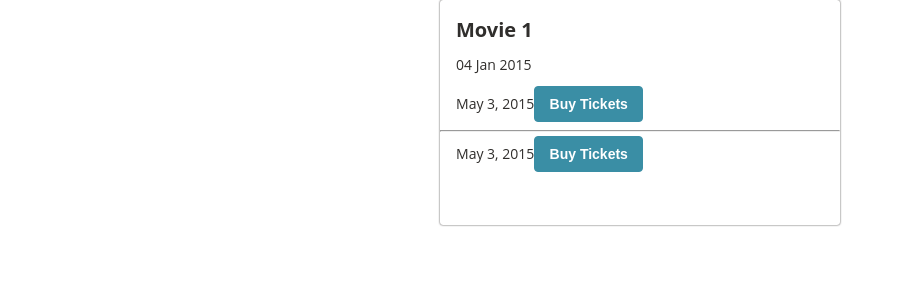
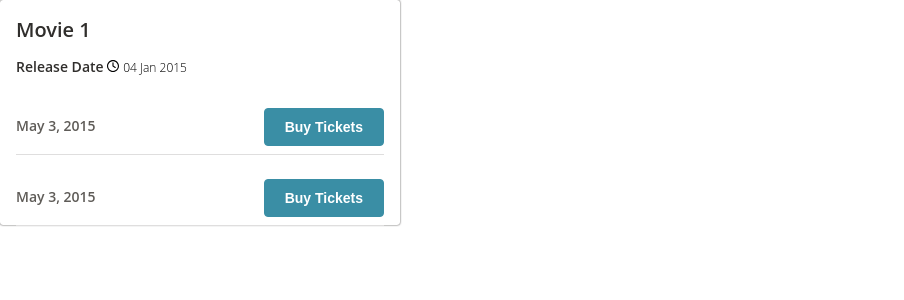
Before and after one commit to ColtonFalkner/enlyte-movie-app, a React (Create React App) app: page / in a window 1280 px wide. Shown: the top 300 px of the page, without its empty margins (0-904 px from the left). Built offline with nearby package versions, Linux system fonts and the light colour scheme.

Commit message:
decided to keep styles in components rather than separate styles folder

```diff
--- a/src/Components/Comparison/ComparisonCard.js
+++ b/src/Components/Comparison/ComparisonCard.js
@@ -1,7 +1,15 @@
 import React from 'react'
 
 const ComparisonCard = () => {
-  return <div></div>
+  return (
+    <div>
+      {/* Three divs
+      1. Title and Analysis component - shared div with space between
+      2. Graph and Sales/Progress Bars - both of these should be components
+      3. Analysis explanation and Updated On - shared div with space-between
+    */}
+    </div>
+  )
 }
 
 export default ComparisonCard
--- a/src/Components/Global.js
+++ b/src/Components/Global.js
@@ -1,7 +1,7 @@
 import { createGlobalStyle } from 'styled-components'
 
 const GlobalStyles = createGlobalStyle`
-@import url('https://fonts.googleapis.com/css2?family=Open+Sans:wght@400;600&display=swap');
+
 
 *,
 *::after,
--- a/src/Components/MovieCard/ClockSVG.js
+++ b/src/Components/MovieCard/ClockSVG.js
@@ -2,9 +2,9 @@ import React from 'react'
 import styled from 'styled-components'
 
 const ClockStyle = styled.div`
-  height: 3rem;
+  height: 4rem;
   width: 3rem;
-  display: inline-flex;
+  display: inline-block;
   padding-top: 0.5rem;
 `
 const Clock = () => {
--- a/src/Components/MovieCard/MovieCard.js
+++ b/src/Components/MovieCard/MovieCard.js
@@ -1,10 +1,10 @@
 import React from 'react'
 import styled from 'styled-components'
-import GlobalStyles from '../Global'
+
+import Clock from './ClockSVG'
 
 const CardBase = styled.div`
-  display: flex;
-  flex-direction: column;
+  display: inline-block;
   position: relative;
   width: 100rem;
   height: 56.25rem;
@@ -14,32 +14,49 @@ const CardBase = styled.div`
   background-color: #fff;
   box-shadow: 0 0 0.5rem #302e2c;
 `
-
-const CardWrapper = styled.div``
-
+const ReleaseDateWrapper = styled.div`
+  display: flex;
+  align-items: center;
+  width: 1rem 2rem;
+`
 const MovieTitle = styled.h1`
   font-size: 5rem;
   padding: 4rem 0 2rem 4rem;
   color: #302e2c;
-  font-weight: semi-bold;
+  font-weight: 600;
 `
 
-const ReleaseDate = styled.p`
+const ReleaseDate = styled.div`
+  display: inline-block;
   font-size: 3.5rem;
-  padding: 1rem 0 2rem 4rem;
+  padding: 1rem 1rem 2rem 4rem;
   color: #302e2c;
-  font-weight: semi-bold;
+  font-weight: 600;
 `
+const ReleasedOn = styled.div`
+  display: inline-block;
+  font-size: 3rem;
+  font-weight: 200;
+`
+
+const TicketWrapper = styled.div`
+  display: flex;
+  align-items: center;
+  justify-content: space-between;
+  margin: 4rem;
+  padding: 2rem 0 2rem 0;
+  border-bottom: 1px solid #dfdede;
+`
+
 const TicketDate = styled.p`
   font-size: 3.5rem;
-  padding: 1rem 0 2rem 4rem;
-  color: #302e2c;
-  font-weight: semi-bold;
+  padding: 1rem 0 2rem 0;
+  color: #5f5c58;
+  font-weight: 600;
 `
 
 const BuyButton = styled.button`
-  width: 109px;
-  height: 36px;
+  padding: 2.5rem 5rem;
   border-radius: 4px;
   border: 1px solid #3a8ea5;
   background-color: #3a8ea5;
@@ -47,29 +64,29 @@ const BuyButton = styled.button`
   font-weight: 600;
   color: #fff;
 `
-
 const MovieCard = (props) => {
   return (
-    <React.Fragment>
-      <GlobalStyles />
+    <>
       <CardBase>
-        <div className='movieTitle'>
-          <MovieTitle>{props.title}</MovieTitle>
-          <ReleaseDate>{props.releaseDate}</ReleaseDate>
-        </div>
-        <div className='purchaseTicket'>
-          <TicketDate>
-            {props.ticketDate}
-            <BuyButton>Buy Tickets</BuyButton>
-          </TicketDate>
-          <hr />
-          <TicketDate>
-            {props.ticketDate}
-            <BuyButton>Buy Tickets</BuyButton>
-          </TicketDate>
-        </div>
+        <MovieTitle>{props.title}</MovieTitle>
+        <ReleaseDateWrapper>
+          <ReleaseDate>
+            Release Date <Clock />
+          </ReleaseDate>
+          <ReleasedOn>{props.releaseDate}</ReleasedOn>
+        </ReleaseDateWrapper>
+
+        <TicketWrapper>
+          <TicketDate>{props.ticketDate}</TicketDate>
+          <BuyButton>Buy Tickets</BuyButton>
+        </TicketWrapper>
+
+        <TicketWrapper>
+          <TicketDate>{props.ticketDate}</TicketDate>
+          <BuyButton>Buy Tickets</BuyButton>
+        </TicketWrapper>
       </CardBase>
-    </React.Fragment>
+    </>
   )
 }
 
```
Also changed, not shown: src/Components/Comparison/ProgressData.js (+7 -0 lines), src/Components/MovieCard/styles/BuyButton.styled.js (deleted, +0 -15 lines), src/Components/MovieCard/styles/ReleaseDate.styled.js (deleted, +0 -11 lines), src/Components/MovieCard/styles/ReleasedOn.styled.js (deleted, +0 -9 lines), src/Components/MovieCard/styles/TicketDate.styled.js (deleted, +0 -11 lines).
